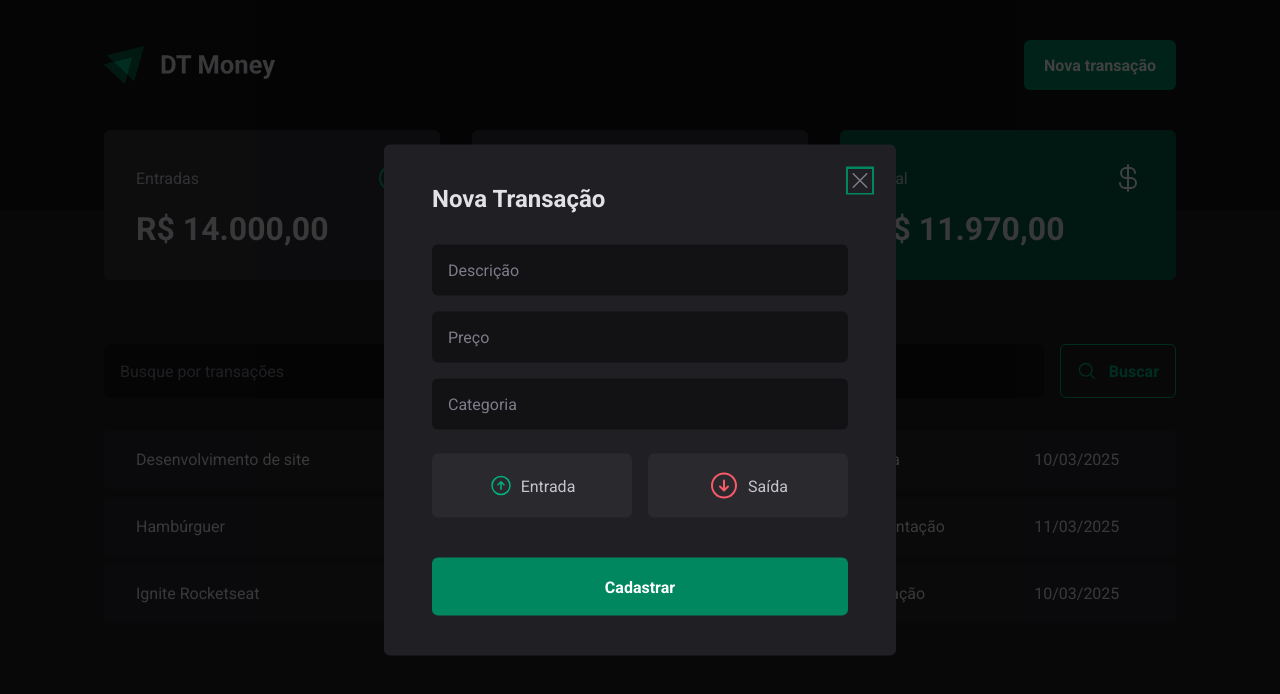
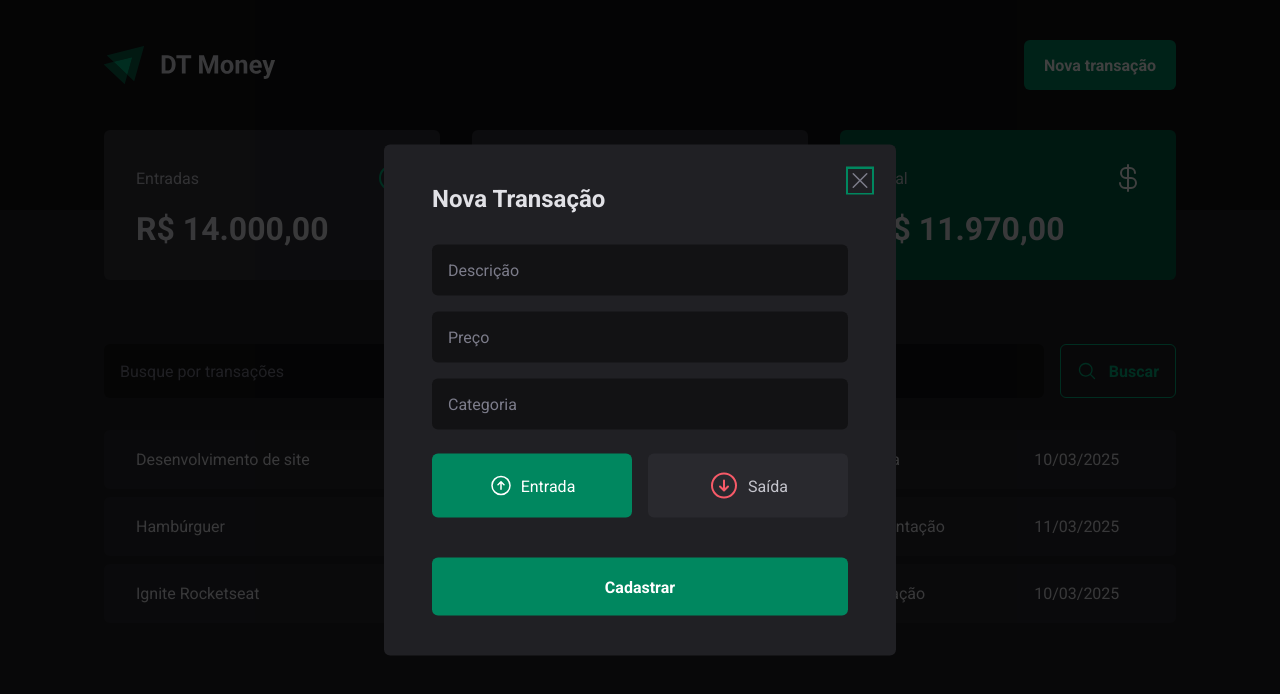
Before and after one commit to Stephany249/react, a React (Vite) app in the folder 03-dt-money/: page / in a window 1280 px wide. Both pictures are taken after a click on the button "Nova transação". Shown: the top 694 px of the page. Built offline with nearby package versions, Linux system fonts and the light colour scheme; data requests are answered from the project's data file.

Commit message:
Connecting to the API - Controlled Components

```diff
--- a/03-dt-money/src/components/NewTransactionModal/index.tsx
+++ b/03-dt-money/src/components/NewTransactionModal/index.tsx
@@ -1,7 +1,7 @@
 import { Dialog } from 'radix-ui'
 import { ArrowCircleDown, ArrowCircleUp, X } from '@phosphor-icons/react'
 import { z } from 'zod'
-import { useForm } from 'react-hook-form'
+import { Controller, useForm } from 'react-hook-form'
 import { zodResolver } from '@hookform/resolvers/zod'
 
 import {
@@ -16,18 +16,20 @@ const NewTransactionFormSchema = z.object({
   description: z.string(),
   price: z.number(),
   category: z.string(),
-  // type: z.enum(['income', 'outcome']),
+  type: z.enum(['income', 'outcome']),
 })
 
 type NewTransactionFormInputs = z.infer<typeof NewTransactionFormSchema>
 
 export function NewTransactionModal() {
   const {
+    control,
     register,
     handleSubmit,
     formState: { isSubmitting },
   } = useForm<NewTransactionFormInputs>({
     resolver: zodResolver(NewTransactionFormSchema),
+    defaultValues: { type: 'income' },
   })
 
   async function handleCreateNewTransaction(data: NewTransactionFormInputs) {
@@ -66,7 +68,15 @@ export function NewTransactionModal() {
             {...register('category')}
           />
 
-          <TransactionType>
+          <Controller
+            control={control}
+            name="type"
+            render={({ field }) => {
+              return (
+                <TransactionType
+                  onValueChange={field.onChange}
+                  value={field.value}
+                >
                   <TransactionTypeButton variant="income" value="income">
                     <ArrowCircleUp size={24} />
                     Entrada
@@ -76,6 +86,9 @@ export function NewTransactionModal() {
                     Saída
                   </TransactionTypeButton>
                 </TransactionType>
+              )
+            }}
+          />
 
           <button type="submit" disabled={isSubmitting}>
             Cadastrar
```
Lines whose indentation alone changed are shown as unchanged.
